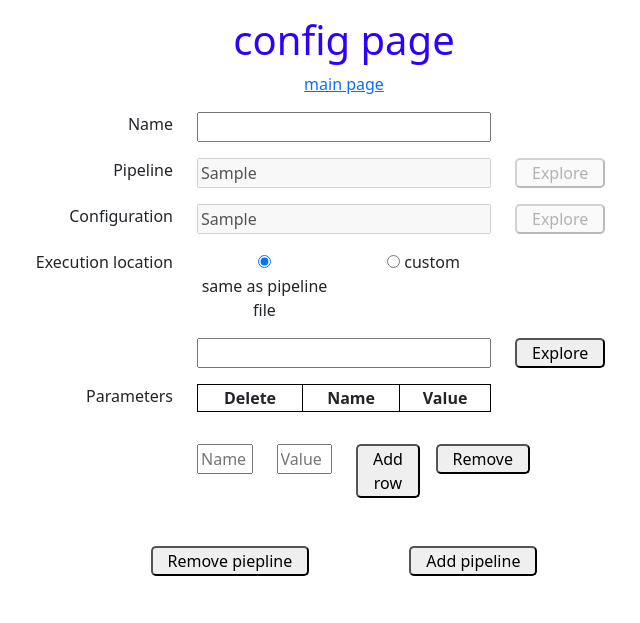
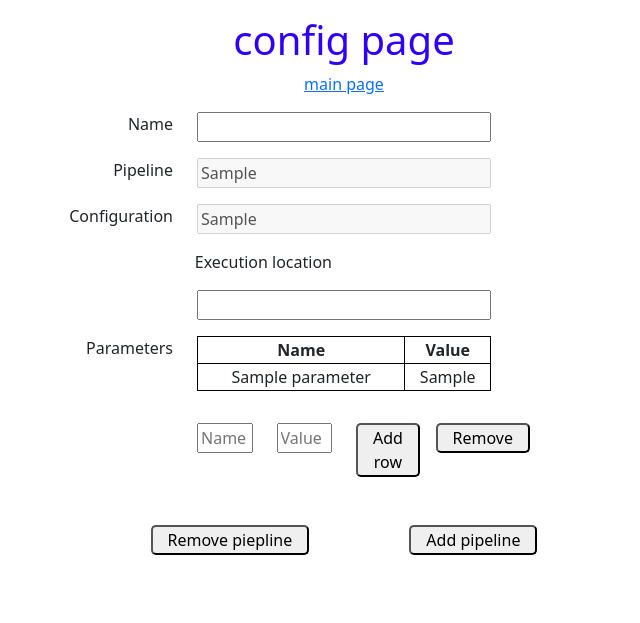
Before and after one commit to ciastkocizjem/nextflow_gui, a Django app: page /main/config/1 in a window 1280 px wide. Shown: the top 623 px of the page, without its empty margins (296-936 px from the left). Run offline with Django 4.2, Linux system fonts and the light colour scheme; tables that the repository leaves empty hold one stand-in row (values such as "Sample post"); lists and menus that the app fills with data are empty; parts of the project's set-up code (start-up, migrations or seed data) failed here and were passed over.

Commit message:
Added parameters without FK

```diff
--- a/project/NextflowRedemption/models.py
+++ b/project/NextflowRedemption/models.py
@@ -30,3 +30,8 @@ class Template(models.Model):
     name = models.CharField(max_length=50)
     template_path = models.CharField(max_length=255)
     template_config = models.CharField(max_length=255, default=None, blank=True, null=True)
+
+class Parameter(models.Model):
+    # pipeline = models.ForeignKey(Pipeline, on_delete=models.CASCADE)
+    name = models.CharField(max_length=100)
+    value = models.CharField(max_length=100)
--- a/project/NextflowRedemption/templates/Config/edit.html
+++ b/project/NextflowRedemption/templates/Config/edit.html
@@ -7,10 +7,18 @@
 			$(document).ready(function(){
 				$(".add-row").click(function(){
 					var name = $("#name").val();
-					var email = $("#value").val();
-					var markup = "<tr><td><input type='checkbox' name='record'></td><td>" + name + "</td><td>" + email + "</td></tr>";
+					var value = $("#value").val();
+					var markup = "<tr><td name='value_name'>" + name + "</td><td name='value'>" + value + "</td></tr>";
 					$("table tbody").append(markup);
 
+					var url = window.location.pathname;
+					var id = url.substring(url.lastIndexOf('/') + 1);
+
+					// $.ajax({
+					// method: 'POST',
+					// url: "{% url 'TableData' %}",
+					// data: { csrfmiddlewaretoken: "{{csrf_token}}", 'name': name, 'value': value, 'id': id }
+					// })
 				});
 
 				// Find and remove selected table rows
@@ -39,14 +47,13 @@
 					th_td_array = th_td_array.map(tag => tag.innerText); // get the text of each element
 					result.push(th_td_array);
 
-					$.ajax({
-					method: 'POST',
-					url: "{% url 'TableData' %}",
-					data: { csrfmiddlewaretoken: "{{csrf_token}}", 'table': JSON.stringify(result)}
-					})
-
 				}
-        }
+				$.ajax({
+				method: 'POST',
+				url: "{% url 'TableData' %}",
+				data: { csrfmiddlewaretoken: "{{csrf_token}}", 'table': JSON.stringify(result)}
+				})
+			}
 		</script>
         <link rel="stylesheet" type="text/css" href="{% static 'NextflowRedemption/style.css' %}">
         <link href="https://cdn.jsdelivr.net/npm/bootstrap@5.1.3/dist/css/bootstrap.min.css" rel="stylesheet" integrity="sha384-1BmE4kWBq78iYhFldvKuhfTAU6auU8tT94WrHftjDbrCEXSU1oBoqyl2QvZ6jIW3" crossorigin="anonymous"
@@ -62,14 +69,14 @@
             <div class="w-100"></div>
             <div class="col-2 align-end">Pipeline</div>
             <div class="col-3"><input name="pipeline" value="{{ preset.template_path }}" disabled="disabled"></div>
-            <div class="col-2 align-start"><button disabled="disabled">Explore</button></div>
+            <div class="col-2"></div>
             <div class="w-100"></div>
             <div class="col-2 align-end">Configuration</div>
             <div class="col-3"><input name="config" disabled="disabled" value="{{ preset.template_config }}"></div>
-            <div class="col-2 align-start"><button disabled="disabled">Explore</button></div>
+            <div class="col-2"></div>
             <div class="w-100"></div>
             <div class="col-2 align-end">Execution location</div>
-            <div class="col-3">
+            <!-- <div class="col-3">
                 <div class="row">
                     <div class="col">
                         <input type="radio" id="def_radio" name="exec_loc" value="default" checked>
@@ -80,25 +87,29 @@
                         <label for="cus_radio">custom</label>
                     </div>
                 </div>
-            </div>
+            </div> -->
             <div class="col-2"></div>
             <div class="w-100"></div>
             <div class="col-2"></div>
             <div class="col-3"><input/></div>
-            <div class="col-2 align-start"><button type="button">Explore</button></div>
+            <div class="col-2"></div>
             <div class="w-100"></div>
             <div class="col-2 align-end">Parameters</div>
             <div class="col-3">
                 <table id="tempTable" class="tempTable">
 					<thead>
 						<tr>
-							<th>Delete</th>
 							<th>Name</th>
 							<th>Value</th>
 						</tr>
 					</thead>
                     <tbody>
-
+						{% for x in parameters %}
+						<tr>
+							<td>{{ x.name }}</td>
+							<td>{{ x.value }}</td>
+						</tr>
+						{% endfor %}
 					</tbody>
                 </table>
             </div>
--- a/project/NextflowRedemption/templates/Config/index.html
+++ b/project/NextflowRedemption/templates/Config/index.html
@@ -17,11 +17,11 @@
                 <div class="w-100"></div>
                 <div class="col-2 align-end">Pipeline</div>
                 <div class="col-3"><input name="pipeline" value="{{ preset.template_path }}"></div>
-                <div class="col-2 align-start"><button type="button">Explore</button></div>
+                <div class="col-2"></div>
                 <div class="w-100"></div>
                 <div class="col-2 align-end">Configuration</div>
                 <div class="col-3"><input name="config" value="{{ preset.template_config }}"></div>
-                <div class="col-2 align-start"><button type="button">Explore</button></div>
+                <div class="col-2"></div>
                 <!-- <div class="w-100"></div>
                 <div class="col-2 align-end">Execution location</div>
                 <div class="col-3">
--- a/project/NextflowRedemption/views.py
+++ b/project/NextflowRedemption/views.py
@@ -4,7 +4,7 @@ from django.shortcuts import render
 from django.http import JsonResponse
 import nextflow
 import pdb
-from NextflowRedemption.models import Pipeline, Template
+from NextflowRedemption.models import Pipeline, Template, Parameter
 #from NextflowRedemption.db_utility import save, load
 from django.contrib.auth.models import User
 from django.contrib.auth.decorators import login_required
@@ -46,15 +46,15 @@ def logout(request):
     auth_logout(request)
     return render(request, 'NextflowRedemption/index.html', context)
 
-@login_required(login_url='/main/login')
+# @login_required(login_url='/main/login')
 def config(request):
     if(request.method == 'POST'):
         presets = Template.objects.all()
         data = request.POST
         name = data.get("name")
-        pipeline = request.FILES.get("pipeline")
+        pipeline = data.get("pipeline")
         print(request.FILES)
-        config = request.FILES.get("config")
+        config = data.get("config")
 
         new_preset = Template.objects.create(name=name, template_path=pipeline, template_config=config)
         # presets.append({
@@ -113,13 +113,23 @@ def configEdit(request, id=None):
         # pipes = load("pipeline")
         context = { 'presets': presets, 'pipes': pipes }
         return render(request, 'NextflowRedemption/index.html', context)
-    presets = Template.objects.all()
-    pipes = Pipeline.objects.all()
-    context = { 'preset': Template.objects.get(id = id)}
+    presets = Template.objects.all().values()
+    pipes = Pipeline.objects.all().values()
+    parameters = Parameter.objects.all().values()
+    context = { 'preset': Template.objects.get(id = id), 'presets': presets, 'parameters': parameters}
     return render(request, 'Config/edit.html', context)
 
 def TableData(request):
-    val1 = request.POST['table']
+    data = request.POST
+    print(data.get('name'), data.get('value'), data.get('table'))
+    parameter = Parameter.objects.create(
+        id=None,
+        name=data.get('name'),
+        value=data.get('value')
+    )
+    parameter.save()
+    # val1 = request.POST['table']
+    # print(val1)
     return JsonResponse({"_":""},status=200)
 
 
```
Also changed, not shown: project/NextflowRedemption/templates/Config/add.html (added, +12 -0 lines), project/NextflowRedemption/migrations/0006_added_parameter_model.py (added), project/NextflowRedemption/migrations/0007_remove_parameter_pipeline.py (added).
